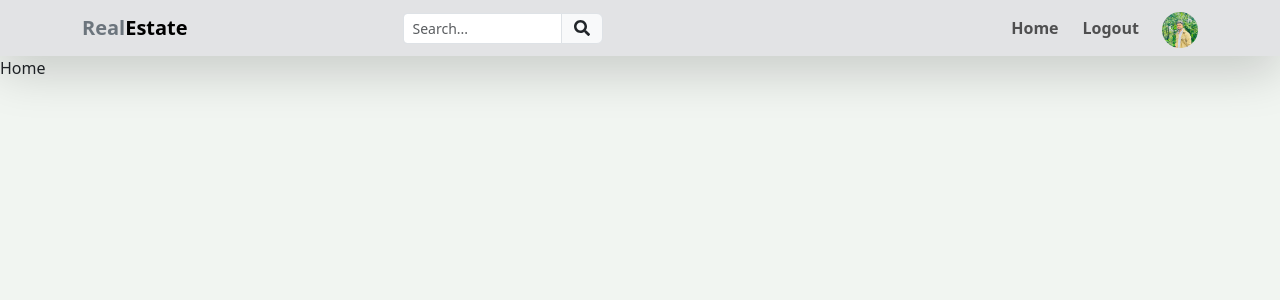
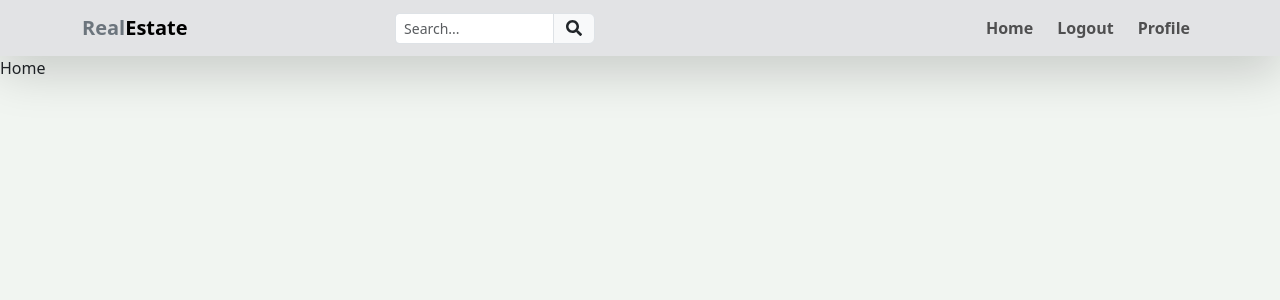
Before and after one commit to Bishes7/real-estate_frontend, a React (Vite) app: page / in a window 1280 px wide. Shown: the top 300 px of the page. Built offline with nearby package versions, Linux system fonts and the light colour scheme; sample sign-in values are in the browser's storage.

Commit message:
profile section updated with listings

```diff
--- a/src/App.jsx
+++ b/src/App.jsx
@@ -10,6 +10,7 @@ import Header from "./components/Header";
 import { ToastContainer } from "react-toastify";
 import PrivateRoute from "./components/PrivateRoute";
 import ListingPage from "./pages/ListingPage";
+import PropertyLandingPage from "./pages/PropertyLandingPage";
 
 ("./pages/Home");
 
@@ -23,6 +24,7 @@ const App = () => {
           <Route path="/login" element={<Login />} />
           <Route path="/signup" element={<Signup />} />
           <Route path="/about" element={<About />} />
+          <Route path="/listing/:listingId" element={<PropertyLandingPage />} />
           <Route element={<PrivateRoute />}>
             <Route path="/profile" element={<Profile />} />
             <Route path="/create-listing" element={<ListingPage />} />
--- a/src/components/Header.jsx
+++ b/src/components/Header.jsx
@@ -62,17 +62,7 @@ const Header = () => {
                 </Nav.Link>
 
                 <Nav.Link as={Link} to="/profile">
-                  <img
-                    src={img}
-                    alt="profile"
-                    className="rounded-circle"
-                    style={{
-                      width: 20,
-                      height: 20,
-                      objectFit: "cover",
-                      marginLeft: "7px",
-                    }}
-                  />
+                  Profile
                 </Nav.Link>
               </>
             ) : (
--- a/src/pages/Profile.jsx
+++ b/src/pages/Profile.jsx
@@ -50,6 +50,7 @@ const Profile = () => {
         }).unwrap();
         dispatch(setCredentials(res));
         toast.success("Profile Updated successfully");
+        refetch();
         navigate("/");
       } catch (err) {
         toast.error(err?.data?.message || err.error);
--- /dev/null
+++ b/src/pages/PropertyLandingPage.jsx
@@ -0,0 +1,40 @@
+import React from "react";
+import { useGetListingQuery } from "../slices/listingsApiSlice";
+import { useParams } from "react-router-dom";
+import { Loader } from "../components/ui/Loader";
+import { Message } from "../components/ui/Message";
+import FormContainer from "../components/FormContainer";
+import { BASE_URL } from "../utils/constants";
+
+const PropertyLandingPage = () => {
+  const { listingId } = useParams();
+  const {
+    data: listing,
+    isLoading,
+    refetch,
+    error,
+  } = useGetListingQuery(listingId);
+
+  if (isLoading) return <Loader />;
+  if (error) return <Message variant="danger">{error}</Message>;
+
+  return (
+    <FormContainer>
+      <h3>{listing.name}</h3>
+      <p>{listing.description}</p>
+      <p>
+        <strong>Address:</strong>
+        {listing.address}
+      </p>
+      {listing.images?.length > 0 && (
+        <img
+          src={`${BASE_URL}${listing.images[0]}`}
+          alt={listing.name}
+          style={{ width: "400px", borderRadius: "10px" }}
+        />
+      )}
+    </FormContainer>
+  );
+};
+
+export default PropertyLandingPage;
--- a/src/slices/listingsApiSlice.js
+++ b/src/slices/listingsApiSlice.js
@@ -9,7 +9,14 @@ export const listingApiSlice = apiSlice.injectEndpoints({
         method: "DELETE",
       }),
     }),
+
+    getListing: builder.query({
+      query: (listingId) => ({
+        url: `${LISTING_URL}/get/${listingId}`,
+        method: "GET",
+      }),
+    }),
   }),
 });
 
-export const { useDeleteListingMutation } = listingApiSlice;
+export const { useDeleteListingMutation, useGetListingQuery } = listingApiSlice;
```
